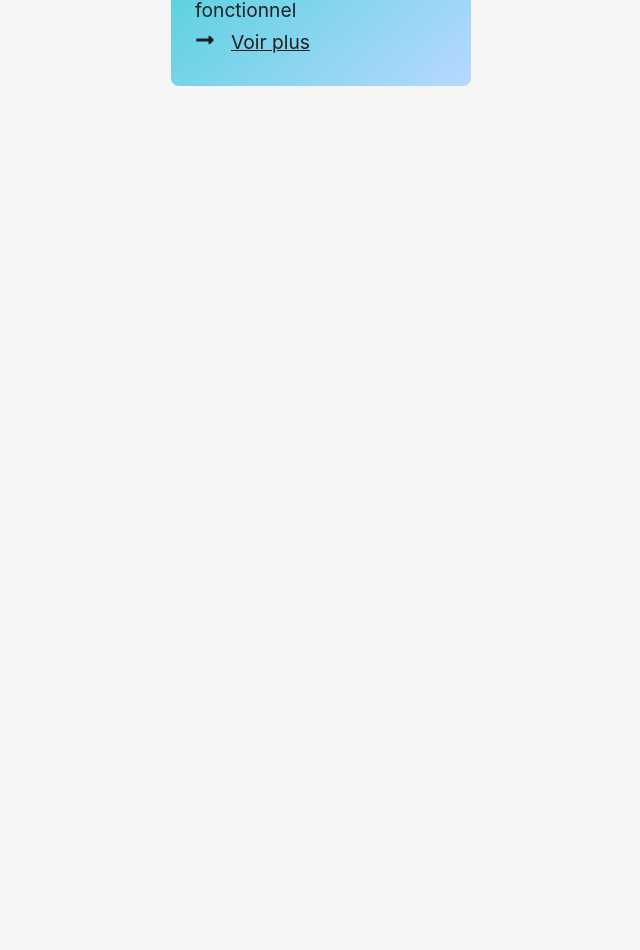
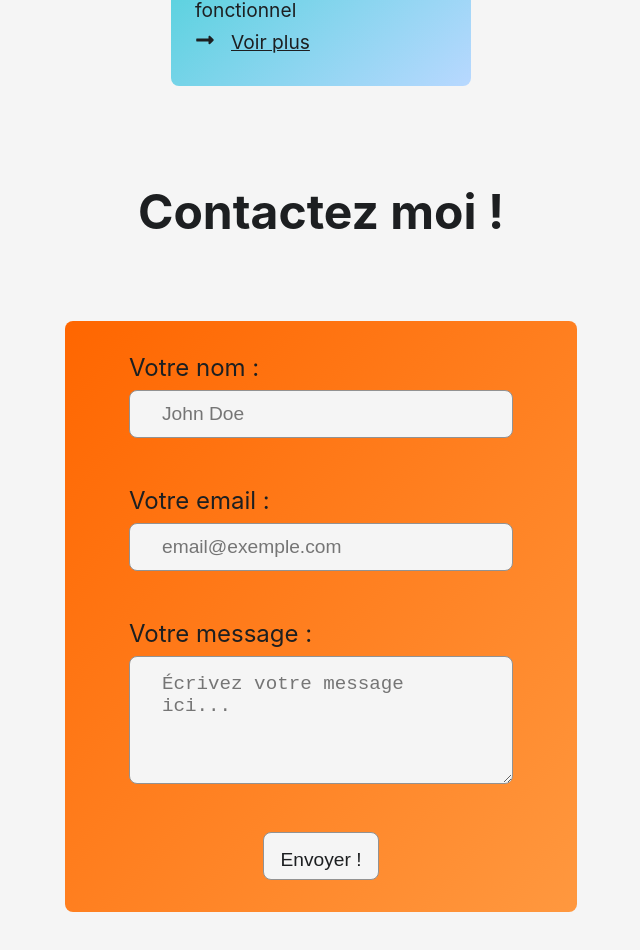
Before and after one commit to Seraphino16/Portfolio, a Next.js app: page / in a window 1280 px wide. Shown: the part 3198-4148 px from the top of the page, without its empty margins (319-959 px from the left). Before the commit the page ends 3332 px from the top, so only its background shows below. Built offline with nearby package versions, Linux system fonts and the light colour scheme.

Commit message:
feat(form): create contact form interface

```diff
--- /dev/null
+++ b/src/app/components/sections/FormSection.tsx
@@ -0,0 +1,33 @@
+import React from 'react';
+import style from '../../styles/page.module.scss';
+import form from '../../styles/form.module.scss';
+import CustomButton from "@/app/components/CustomButton/CustomButton";
+
+const FormSection = () => {
+    return (
+        <section className={style.section}>
+            <div className={form.container}>
+                <h2>Contactez moi !</h2>
+                <div className={form.form}>
+                    <form>
+                        <div className={form.formGroup}>
+                            <label htmlFor="name">Votre nom :</label>
+                            <input type="text" id="name" name="name" placeholder='John Doe' />
+                        </div>
+                        <div className={form.formGroup}>
+                            <label htmlFor="email">Votre email :</label>
+                            <input type="email" id="email" name="email" placeholder='email@exemple.com'/>
+                        </div>
+                        <div className={form.formGroup}>
+                            <label htmlFor="message">Votre message :</label>
+                            <textarea id="message" name="message" placeholder='Écrivez votre message ici...'/>
+                        </div>
+                        <input type="submit" value="Envoyer !" />
+                    </form>
+                </div>
+            </div>
+        </section>
+    )
+}
+
+export default FormSection;
--- a/src/app/page.tsx
+++ b/src/app/page.tsx
@@ -2,6 +2,7 @@ import styles from "./styles/page.module.scss";
 import HeroSection from "./components/sections/HeroSection";
 import AboutMeSection from "./components/sections/AboutMeSection";
 import ProjectSection from "@/app/components/sections/ProjectSection";
+import FormSection from "@/app/components/sections/FormSection";
 
 export default function Home() {
   return (
@@ -9,6 +10,7 @@ export default function Home() {
         <HeroSection />
         <AboutMeSection />
         <ProjectSection />
+        <FormSection />
     </div>
   );
 }
--- /dev/null
+++ b/src/app/styles/form.module.scss
@@ -0,0 +1,52 @@
+.container {
+  padding: 6vh 0;
+
+  h2 {
+    font-size: 3rem;
+    margin-bottom: 10vh;
+  }
+}
+
+.form {
+  display: flex;
+  flex-direction: column;
+  align-items: center;
+  padding: 4vh 0;
+  width: 40vw;
+  background-image: var(--orange-gradient);
+  border-radius: var(--radius);
+
+  &Group {
+    display: flex;
+    flex-direction: column;
+    width: 30vw;
+    margin-bottom: 6vh;
+  }
+
+  label {
+    font-size: 1.5rem;
+    text-align: start;
+    margin-bottom: 1vh;
+  }
+
+  input, textarea{
+    background-color: var(--white);
+    border: 1px #929292 solid;
+    border-radius: var(--radius);
+    height: 6vh;
+    width: 100%;
+    color: var(--black);
+    padding: 0 2rem;
+    font-size: 1.2rem;
+  }
+
+  input[type='submit'] {
+    padding: 1rem;
+    width: auto;
+  }
+
+  textarea {
+    height: 16vh;
+    padding: 1rem 2rem;
+  }
+}
```
